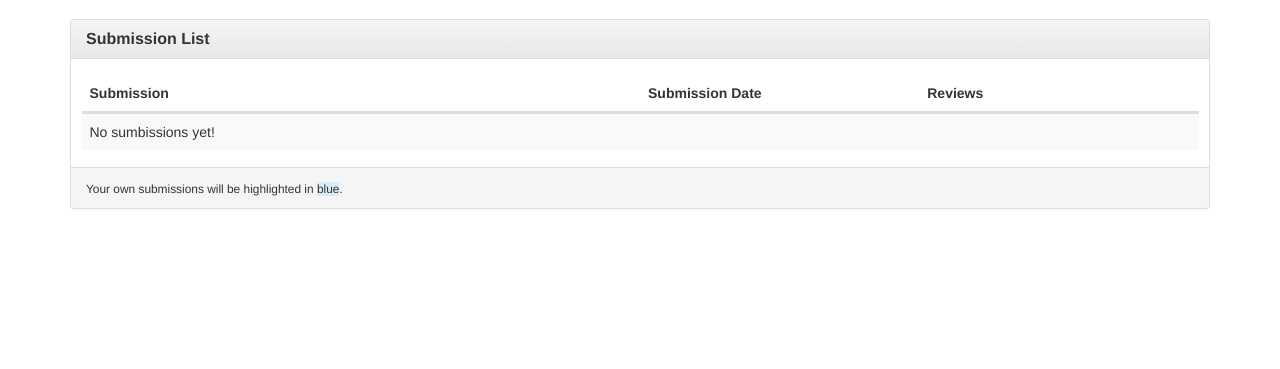
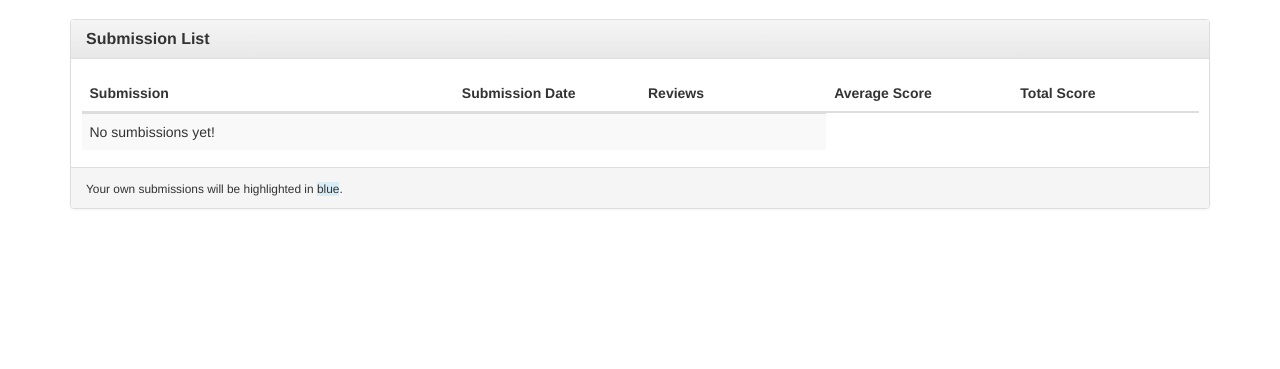
Before and after one commit to ravernkoh/44CON-CFP, a Django app: page /submissions/ in a window 1280 px wide. Shown: the part 51-420 px from the top of the page. Run offline with Django 3.2, Linux system fonts and the light colour scheme; the visitor is signed in with stand-in values (Sample User, id 1); data that the repository does not hold is empty; some libraries are stand-ins or nearby versions.

Commit message:
added visible scoring to submission and listing pages

```diff
--- a/gambit/models.py
+++ b/gambit/models.py
@@ -44,6 +44,9 @@ class Submission(models.Model):
     def get_average_score(self):
         return SubmissionReview.objects.filter(submission=self).aggregate(models.Avg("submission_score"))["submission_score__avg"]
 
+    def get_total_score(self):
+        return SubmissionReview.objects.filter(submission=self).aggregate(models.Sum("submission_score"))["submission_score__sum"]
+
 
 class SubmissionReview(models.Model):
     submission = models.ForeignKey(Submission, on_delete=models.CASCADE)
--- a/gambit/templates/gambit/submission_list.html
+++ b/gambit/templates/gambit/submission_list.html
@@ -14,19 +14,25 @@
   <div class='submissions-table'>
     <table id='submissions' class='table table-striped table-responsive'>
       <thead>
-        <th class='col-md-6'>Submission</th>
-        <th class='col-md-3'>Submission Date</th>
-        <th class='col-md-3'>Reviews</th>
+        <th class='col-md-4'>Submission</th>
+        <th class='col-md-2'>Submission Date</th>
+        <th class='col-md-2'>Reviews</th>
+        <th class='col-md-2'>Average Score</th>
+        <th class='col-md-2'>Total Score</th>
       </thead>
       <tbody>
         {% for submission in submissions %}{% if user == submission.user %}<tr class='info'>
           <td><a href='{% url 'submission' submission.uuid %}'>{{ submission.title }}</a></td>
           <td>{{ submission.submitted_on|date:'Y-m-d' }}</td>
           <td>{{ submission.get_reviews|length }}</td>
+          <td>{{ submission.get_average_score }}</td>
+          <td>{{ submission.get_total_score }}</td>
         </tr>{% else %}<tr>
           <td><a href='{% url 'submission' submission.uuid %}'>{{ submission.title }}</a></td>
           <td>{{ submission.submitted_on|date:'Y-m-d' }}</td>
           <td>{{ submission.get_reviews|length }}</td>
+          <td>{{ submission.get_average_score }}</td>
+          <td>{{ submission.get_total_score }}</td>
         </tr>{% endif %}{% empty %}
         <tr>
           <td colspan='3'>No sumbissions yet!</td>
```
